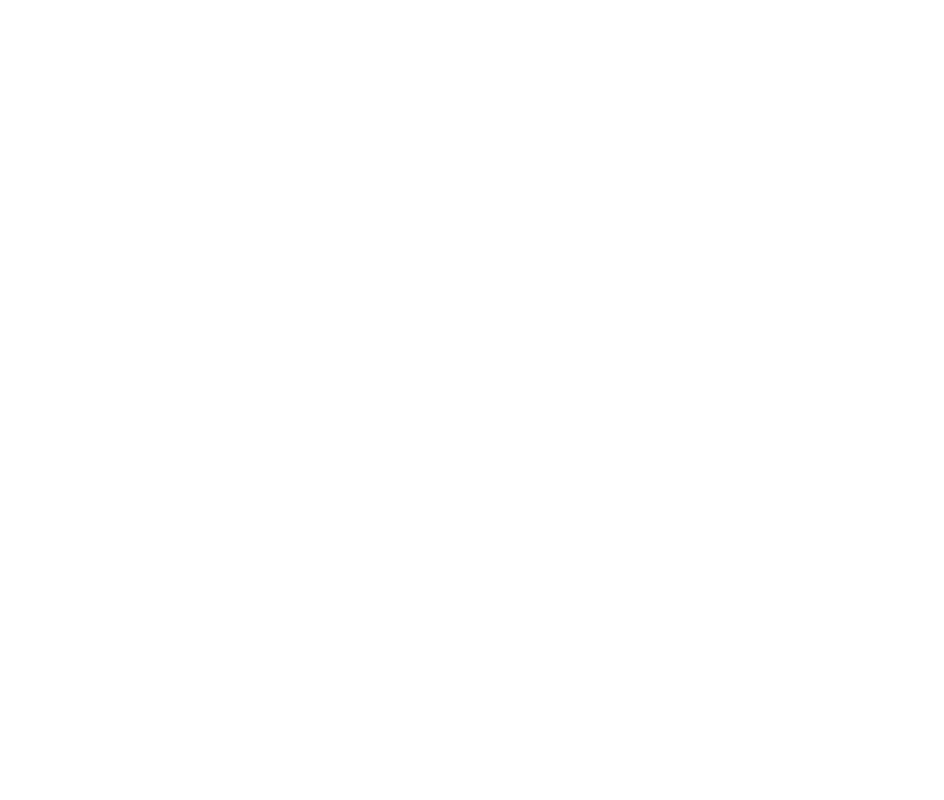
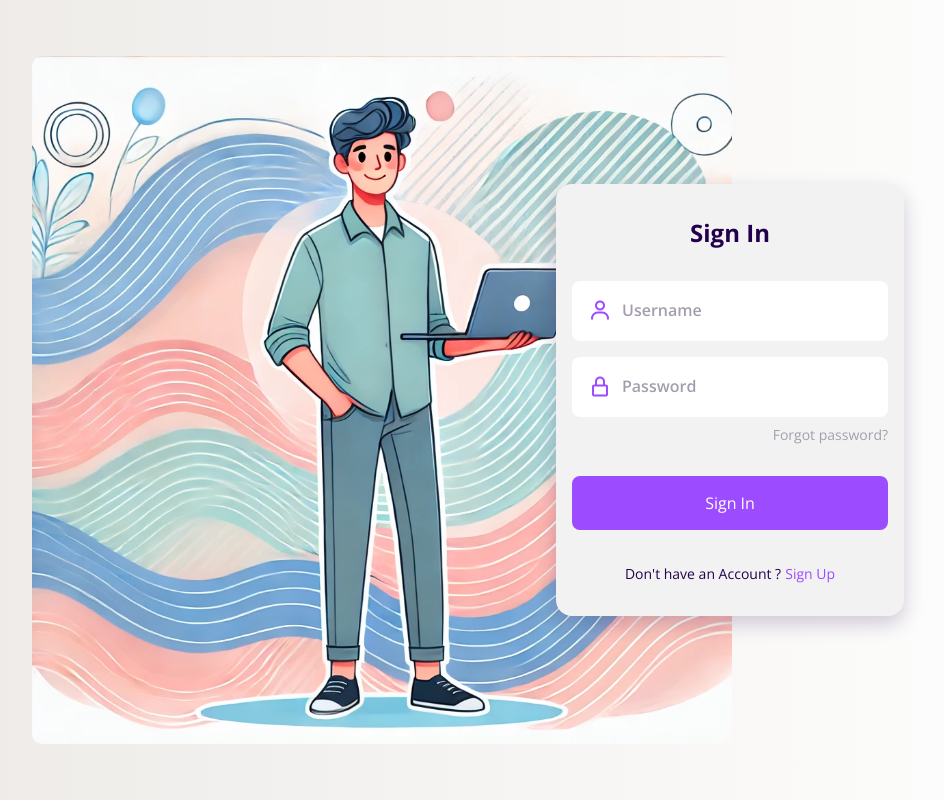
Before and after one commit to Machahary07/ByteHacks, a plain HTML site: page login.html in a window 1280 px wide. Shown: the whole page, without its empty margins (164-1108 px from the left). Drawn offline with nearby package versions, Linux system fonts and the light colour scheme.

Commit message:
updated the files

```diff
--- a/login.css
+++ b/login.css
@@ -0,0 +1,252 @@
+
+/*===== GOOGLE FONTS =====*/
+@import url("https://fonts.googleapis.com/css2?family=Open+Sans:wght@400;600;700&display=swap");
+
+/*===== VARIABLES CSS =====*/
+:root{
+  /*===== Colores =====*/
+  --first-color: #9D4BFF;
+  --first-color-dark: #23004D;
+  --first-color-light: #A49EAC;
+  --first-color-lighten: #F2F2F2;
+
+  /*===== Font and typography =====*/
+  --body-font: 'Open Sans', sans-serif;
+  --h1-font-size: 1.5rem;
+  --normal-font-size: .938rem;
+  --small-font-size: .813rem;
+}
+
+@media screen and (min-width: 768px){
+  :root{
+    --normal-font-size: 1rem;
+    --small-font-size: .875rem;
+  }
+}
+
+/*===== BASE =====*/
+*,::before,::after{
+  box-sizing: border-box;
+}
+
+body{
+  margin: 0;
+  padding: 0;
+  font-family: var(--body-font);
+  font-size: var(--normal-font-size);
+  background: linear-gradient(to right, #ece9e6, #ffffff);
+  height: 100vh;
+  width: 100%;
+  color: var(--first-color-dark);
+}
+
+h1{
+  margin: 0;
+}
+
+a{
+  text-decoration: none;
+}
+
+img{
+  max-width: 100%;
+  height: auto;
+  display: block;
+}
+
+/*===== LOGIN =====*/
+.login{
+  display: grid;
+  grid-template-columns: 100%;
+  height: 100vh;
+  margin-left: 1.5rem;
+  margin-right: 1.5rem;
+}
+
+.login__content{
+  display: grid;
+}
+
+.login__img{
+  justify-self: center;
+
+}
+
+.login__img img{
+  border-radius: 10px;
+  width: 310px;
+  margin-top: 1.5rem;
+}
+
+.login__forms{
+  position: relative;
+  height: 368px;
+}
+
+.login__registre, .login__create{
+  position: absolute;
+  bottom: 1rem;
+  width: 100%;
+  background-color: var(--first-color-lighten);
+  padding: 2rem 1rem;
+  border-radius: 1rem;
+  text-align: center;
+  box-shadow: 0 8px 20px rgba(35,0,77,.2);
+  animation-duration: .4s;
+  animation-name: animate-login;
+}
+
+@keyframes animate-login{
+  0%{
+    transform: scale(1,1);
+  }
+  50%{
+    transform: scale(1.1,1.1);
+  }
+  100%{
+    transform: scale(1,1);
+  }
+}
+
+.login__title{
+  font-size: var(--h1-font-size);
+  margin-bottom: 2rem;
+}
+
+.login__box{
+  display: grid;
+  grid-template-columns: max-content 1fr;
+  column-gap: .5rem;
+  padding: 1.125rem 1rem;
+  background-color: #FFF;
+  margin-top: 1rem;
+  border-radius: .5rem;
+}
+
+.login__icon{
+  font-size: 1.5rem;
+  color: var(--first-color);
+}
+
+.login__input{
+  border: none;
+  outline: none;
+  font-size: var(--normal-font-size);
+  font-weight: 600;
+  color: var(--first-color-dark);
+}
+
+.login__input::placeholder{
+  font-size: var(--normal-font-size);
+  font-family: var(--body-font);
+  color: var(--first-color-light);
+}
+
+.login__forgot{
+  display: block;
+  width: max-content;
+  margin-left: auto;
+  margin-top: .5rem;
+  font-size: var(--small-font-size);
+  font-weight: 500;
+  color: var(--first-color-light);
+}
+
+.login__button{
+  display: block;
+  padding: 1rem;
+  margin: 2rem 0;
+  background-color: var(--first-color);
+  color: #FFF;
+  font-weight: 500;
+  text-align: center;
+  border-radius: .5rem;
+  transition: .3s;
+}
+
+.login__button:hover{
+  background-color: var(--first-color-dark);
+}
+
+.login__account, .login__signin, .login__signup{
+  font-weight: 500;
+  font-size: var(--small-font-size);
+}
+
+.login__account{
+  color: var(--first-color-dark);
+}
+
+.login__signin, .login__signup{
+  color: var(--first-color);
+  cursor: pointer;
+}
+
+.login__social{
+  margin-top: 2rem;
+}
+
+.login__social-icon{
+  font-size: 1.5rem;
+  color: var(--first-color-dark);
+  margin: 0 1.5rem;
+}
+
+/*Show login*/
+.block{
+  display: block;
+}
+
+/*Hidden login*/
+.none{
+  display: none;
+}
+
+/* ===== MEDIA QUERIES =====*/
+@media screen and (min-width: 576px){
+  .login__forms{
+    width: 348px;
+    justify-self: center;
+  }
+}
+
+@media screen and (min-width: 1024px){
+  .login{
+    height: 100vh;
+    overflow: hidden;
+  }
+
+  .login__content{
+    grid-template-columns: repeat(2, max-content);
+    justify-content: center;
+    align-items: center;
+    margin-left: 10rem;
+  }
+
+  .login__img{
+    display: flex;
+    width: 700px;
+    height: 688px;
+    background-color: var(--first-color-lighten);
+    border-radius: 1rem;
+
+
+  }
+
+  .login__img img{
+    width: 800px;
+    margin-top: 0;
+  }
+
+  .login__registre, .login__create{
+    left: -11rem;
+  }
+
+  .login__registre{
+    bottom: -2rem;
+  }
+
+  .login__create{
+    bottom: -5.5rem;
+  }
+}
--- a/login.html
+++ b/login.html
@@ -0,0 +1,80 @@
+<!DOCTYPE html>
+<html lang="en">
+<head>
+    <meta charset="UTF-8">
+    <meta name="viewport" content="width=device-width, initial-scale=1.0">
+    <!-- css link -->
+    <link rel="stylesheet" href="login.css">
+    <!-- box icon link -->
+    <link href='https://unpkg.com/boxicons@2.1.4/css/boxicons.min.css' rel='stylesheet'>
+    <title>Document</title>
+</head>
+<body>
+    <div class="login">
+        <div class="login__content">
+            <div class="login__img">
+                <img src="images/backgroundImg2.jpg" alt="">
+            </div>
+
+            <div class="login__forms">
+                <form action="" class="login__registre" id="login-in">
+                    <h1 class="login__title">Sign In</h1>
+
+                    <div class="login__box">
+                        <i class='bx bx-user login__icon'></i>
+                        <input type="text" placeholder="Username" class="login__input">
+                    </div>
+
+                    <div class="login__box">
+                        <i class='bx bx-lock-alt login__icon'></i>
+                        <input type="password" placeholder="Password" class="login__input">
+                    </div>
+
+                    <a href="#" class="login__forgot">Forgot password?</a>
+
+                    <a href="#" class="login__button">Sign In</a>
+
+                    <div>
+                        <span class="login__account">Don't have an Account ?</span>
+                        <span class="login__signin" id="sign-up">Sign Up</span>
+                    </div>
+                </form>
+
+                <form action="" class="login__create none" id="login-up">
+                    <h1 class="login__title">Create Account</h1>
+
+                    <div class="login__box">
+                        <i class='bx bx-user login__icon'></i>
+                        <input type="text" placeholder="Username" class="login__input">
+                    </div>
+
+                    <div class="login__box">
+                        <i class='bx bx-at login__icon'></i>
+                        <input type="text" placeholder="Email" class="login__input">
+                    </div>
+
+                    <div class="login__box">
+                        <i class='bx bx-lock-alt login__icon'></i>
+                        <input type="password" placeholder="Password" class="login__input">
+                    </div>
+
+                    <a href="#" class="login__button">Sign Up</a>
+
+                    <div>
+                        <span class="login__account">Already have an Account ?</span>
+                        <span class="login__signup" id="sign-in">Sign In</span>
+                    </div>
+
+                    <div class="login__social">
+                        <a href="#" class="login__social-icon"><i class='bx bxl-facebook' ></i></a>
+                        <a href="#" class="login__social-icon"><i class='bx bxl-twitter' ></i></a>
+                        <a href="#" class="login__social-icon"><i class='bx bxl-google' ></i></a>
+                    </div>
+                </form>
+            </div>
+        </div>
+    </div>
+
+    <script src="login.js"></script>
+</body>
+</html>
--- a/login.js
+++ b/login.js
@@ -0,0 +1,27 @@
+//login Page
+/*===== LOGIN SHOW and HIDDEN =====*/
+const signUp = document.getElementById('sign-up'),
+    signIn = document.getElementById('sign-in'),
+    loginIn = document.getElementById('login-in'),
+    loginUp = document.getElementById('login-up')
+
+
+signUp.addEventListener('click', ()=>{
+    // Remove classes first if they exist
+    loginIn.classList.remove('block')
+    loginUp.classList.remove('none')
+
+    // Add classes
+    loginIn.classList.toggle('none')
+    loginUp.classList.toggle('block')
+})
+
+signIn.addEventListener('click', ()=>{
+    // Remove classes first if they exist
+    loginIn.classList.remove('none')
+    loginUp.classList.remove('block')
+
+    // Add classes
+    loginIn.classList.toggle('block')
+    loginUp.classList.toggle('none')
+})
--- a/style.css
+++ b/style.css
@@ -68,6 +68,12 @@ body{
     font-weight: 700;
     border:none;
  }
+ .navbar .navbar-buttons .login-button a {
+    text-decoration: none;
+    color: #000;
+
+ }
+
  .navbar .navbar-buttons .join-button {
     padding: 6px 20px;
     border-radius: 20px;
```
Also changed, not shown: index.html (+1 -1 lines), app.js (line endings or trailing spaces).
